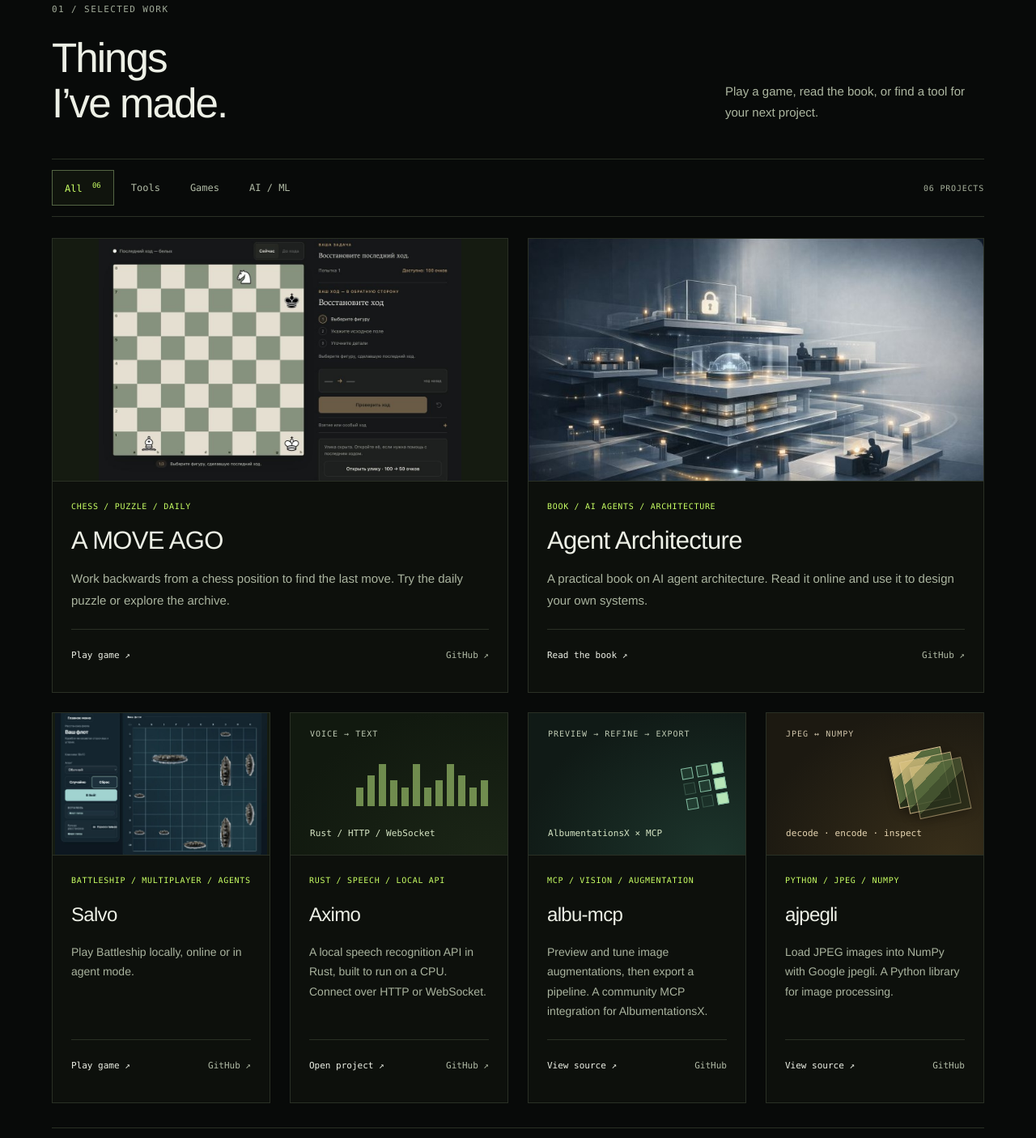
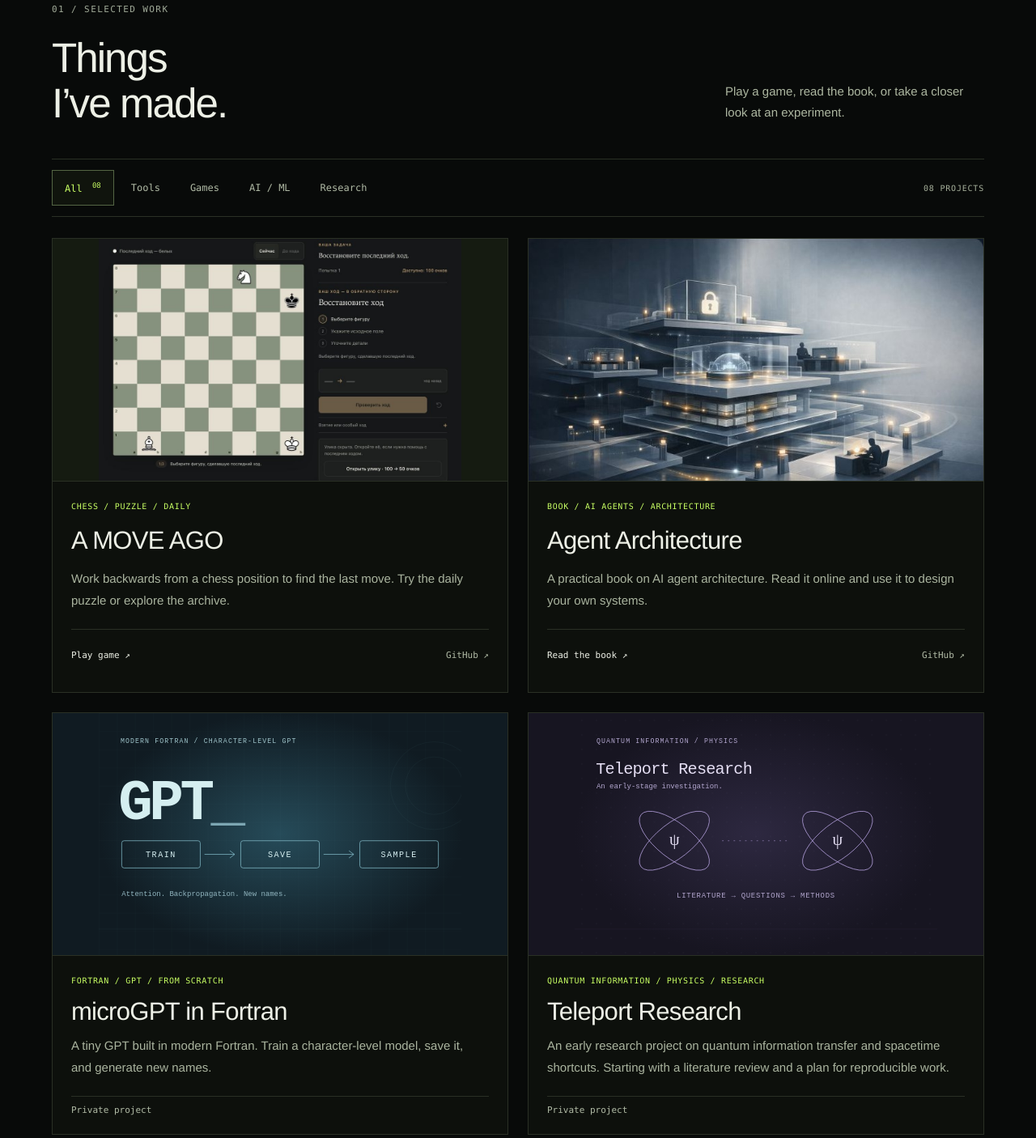
Before and after one commit to dKosarevsky/kosarevsky.dev, a website with bundled scripts: page index.html in a window 1280 px wide. Shown: the part 943-2349 px from the top of the page at 81% size. Built offline with nearby package versions, Linux system fonts and the light colour scheme; animation ran at ten frames a second.

Commit message:
Feature Fortran GPT and early physics research

```diff
--- a/assets/app.js
+++ b/assets/app.js
@@ -38,8 +38,10 @@ function renderProjects() {
     card.className = `project-card${project.featured ? ' featured' : ''}`;
     card.dataset.project = project.id;
     const action = actionLabels[project.action];
-    const visual = externalLink(project.url, '', `card-visual visual-${project.id}`);
-    visual.setAttribute('aria-label', `${action}: ${project.name}`);
+    const visualClass = `card-visual visual-${project.id}`;
+    const visual = project.url ? externalLink(project.url, '', visualClass) : document.createElement('div');
+    visual.className = visualClass;
+    if (project.url) visual.setAttribute('aria-label', `${action}: ${project.name}`);
     if (project.preview) {
       const preview = document.createElement('img');
       preview.src = project.preview;
@@ -63,24 +65,32 @@ function renderProjects() {
     meta.textContent = project.tags.join(' / ');
     const heading = document.createElement('h3');
     heading.id = `project-${project.id}`;
-    heading.append(externalLink(project.url, project.name));
+    heading.append(project.url ? externalLink(project.url, project.name) : project.name);
     card.setAttribute('aria-labelledby', heading.id);
     const description = document.createElement('p');
     description.textContent = project.description;
     const links = document.createElement('div');
     links.className = 'card-links';
-    const mainLink = externalLink(project.url, `${action} ↗`);
-    mainLink.setAttribute('aria-label', `${action}: ${project.name}`);
-    links.append(mainLink);
-    if (project.url !== project.source) {
+    if (project.url) {
+      const mainLink = externalLink(project.url, `${action} ↗`);
+      mainLink.setAttribute('aria-label', `${action}: ${project.name}`);
+      links.append(mainLink);
+    }
+    if (project.source && project.url !== project.source) {
       const sourceLink = externalLink(project.source, 'GitHub ↗', 'source');
       sourceLink.setAttribute('aria-label', `Source code: ${project.name}`);
       links.append(sourceLink);
-    } else {
+    } else if (project.source) {
       const sourceLabel = document.createElement('span');
       sourceLabel.className = 'source';
       sourceLabel.textContent = 'GitHub';
       links.append(sourceLabel);
+    }
+    if (project.private) {
+      const status = document.createElement('span');
+      status.className = 'source';
+      status.textContent = 'Private project';
+      links.append(status);
     }
     body.append(meta, heading, description, links);
     card.append(visual, body);
--- a/assets/projects.js
+++ b/assets/projects.js
@@ -1,4 +1,4 @@
-/** Curated public projects. Source notes: PROJECTS.md. No live API dependency. */
+/** Curated portfolio projects. Source notes: PROJECTS.md. No live API dependency. */
 export const projects = [
   {
     id: 'chess', name: 'A MOVE AGO', category: 'games', tags: ['CHESS', 'PUZZLE', 'DAILY'],
@@ -17,6 +17,20 @@ export const projects = [
     source: 'https://github.com/agent-axiom/agent-arch',
     url: 'https://agent-axiom.github.io/agent-arch/',
     description: 'A practical book on AI agent architecture. Read it online and use it to design your own systems.',
+  },
+  {
+    id: 'fortran', name: 'microGPT in Fortran', category: 'ai', tags: ['FORTRAN', 'GPT', 'FROM SCRATCH'],
+    featured: true,
+    private: true,
+    preview: './assets/previews/fortran.svg',
+    description: 'A tiny GPT built in modern Fortran. Train a character-level model, save it, and generate new names.',
+  },
+  {
+    id: 'teleport', name: 'Teleport Research', category: 'research', tags: ['QUANTUM INFORMATION', 'PHYSICS', 'RESEARCH'],
+    featured: true,
+    private: true,
+    preview: './assets/previews/teleport.svg',
+    description: 'An early research project on quantum information transfer and spacetime shortcuts. Starting with a literature review and a plan for reproducible work.',
   },
   {
     id: 'salvo', name: 'Salvo', category: 'games', tags: ['BATTLESHIP', 'MULTIPLAYER', 'AGENTS'],
--- a/assets/style.css
+++ b/assets/style.css
@@ -111,7 +111,9 @@ h2 { font-size: clamp(36px, 4vw, 56px); font-weight: 500; line-height: 1.1; lett
 .card-visual > div { width: 100%; height: 100%; }
 .card-visual:focus-visible { z-index: 3; outline-offset: -4px; }
 .project-preview { width: 100%; height: 100%; object-fit: cover; object-position: center top; transition: transform .35s ease; }
-.visual-chess .project-preview, .visual-salvo .project-preview { object-fit: contain; object-position: center; }
+.visual-chess .project-preview, .visual-salvo .project-preview, .visual-fortran .project-preview, .visual-teleport .project-preview { object-fit: contain; object-position: center; }
+.visual-fortran { background: #101b22; }
+.visual-teleport { background: #171521; }
 .card-visual:hover .project-preview { transform: scale(1.025); }
 .card-number { position: absolute; top: 14px; left: 14px; z-index: 2; padding: 5px 7px; background: #080a09dc; color: #d4ddc9; font-family: var(--mono); font-size: 10px; }
 .card-open { position: absolute; top: 13px; right: 13px; z-index: 2; display: grid; place-items: center; width: 34px; height: 34px; border: 1px solid #6a7e4c; background: #080a09e6; color: var(--lime); font-size: 20px; }
--- a/index.html
+++ b/index.html
@@ -45,10 +45,10 @@
     </section>
     <div class="ticker" aria-hidden="true"><div>CODE <span>✳</span> PLAY <span>✳</span> LISTEN <span>✳</span> REPEAT <span>✳</span> CODE <span>✳</span> PLAY <span>✳</span> LISTEN <span>✳</span> REPEAT <span>✳</span> CODE <span>✳</span> PLAY <span>✳</span> LISTEN <span>✳</span></div></div>
     <section class="projects wrap section" id="projects" aria-labelledby="projects-title">
-      <div class="section-heading"><div><p class="eyebrow muted">01 / SELECTED WORK</p><h2 id="projects-title">Things<br>I’ve made.</h2></div><p class="section-intro">Play a game, read the book, or find a tool for your next project.</p></div>
-      <div class="project-toolbar"><div class="filters" role="group" aria-label="Filter projects"><button type="button" data-filter="all" aria-pressed="true"><span>All</span> <sup>06</sup></button><button type="button" data-filter="tools" aria-pressed="false">Tools</button><button type="button" data-filter="games" aria-pressed="false">Games</button><button type="button" data-filter="ai" aria-pressed="false">AI / ML</button></div><span class="mono project-count" aria-live="polite" id="project-count">06 PROJECTS</span></div>
+      <div class="section-heading"><div><p class="eyebrow muted">01 / SELECTED WORK</p><h2 id="projects-title">Things<br>I’ve made.</h2></div><p class="section-intro">Play a game, read the book, or take a closer look at an experiment.</p></div>
+      <div class="project-toolbar"><div class="filters" role="group" aria-label="Filter projects"><button type="button" data-filter="all" aria-pressed="true"><span>All</span> <sup>08</sup></button><button type="button" data-filter="tools" aria-pressed="false">Tools</button><button type="button" data-filter="games" aria-pressed="false">Games</button><button type="button" data-filter="ai" aria-pressed="false">AI / ML</button><button type="button" data-filter="research" aria-pressed="false">Research</button></div><span class="mono project-count" aria-live="polite" id="project-count">08 PROJECTS</span></div>
       <div class="project-grid" id="project-grid"></div>
-      <noscript><p>Selected work: <a href="https://chess.kosarevsky.dev/">A MOVE AGO</a>, <a href="https://agent-axiom.github.io/agent-arch/">Agent Architecture</a>, <a href="https://agent-axiom.github.io/agents-salvo/">Salvo</a>, <a href="https://ifif-aximo.hf.space/docs/">Aximo</a>, <a href="https://github.com/dKosarevsky/albu-mcp">albu-mcp</a>, <a href="https://github.com/dKosarevsky/ajpegli">ajpegli</a>.</p></noscript>
+      <noscript><p>Selected work: <a href="https://chess.kosarevsky.dev/">A MOVE AGO</a>, <a href="https://agent-axiom.github.io/agent-arch/">Agent Architecture</a>, microGPT in Fortran (private project), Teleport Research (early research, private project), <a href="https://agent-axiom.github.io/agents-salvo/">Salvo</a>, <a href="https://ifif-aximo.hf.space/docs/">Aximo</a>, <a href="https://github.com/dKosarevsky/albu-mcp">albu-mcp</a>, <a href="https://github.com/dKosarevsky/ajpegli">ajpegli</a>.</p></noscript>
       <details class="earlier-work">
         <summary>Earlier experiments</summary>
         <p>A few more tools, games and experiments.</p>
```
Also changed, not shown: PROJECTS.md (+20 -6 lines), scripts/check.mjs (+14 -8 lines), README.md, assets/previews/fortran.svg (added), assets/previews/teleport.svg (added).
